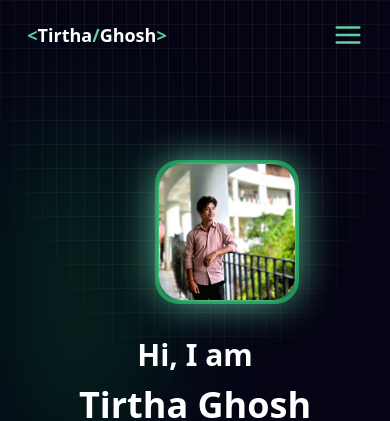
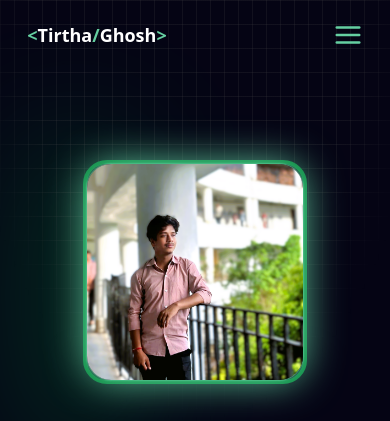
Before and after one commit to tirthaGhosh91213/Tirtha_Portfolio, a React (Vite) app: page / in a window 390 px wide. Shown: the top 421 px of the page. Built offline with nearby package versions, Linux system fonts and the light colour scheme.

Commit message:
made  the prfile image larger

```diff
--- a/src/components/about.jsx
+++ b/src/components/about.jsx
@@ -8,7 +8,6 @@ const About = () => {
   const [index, setIndex] = useState(0);
   const phrases = [
     'Fullstack Developer',
-    'DevOps',
     'Coder',
   ];
 
@@ -81,7 +80,7 @@ const About = () => {
 
         <div className="md:w-1/2 flex justify-center md:justify-end">
           <Tilt
-  className="w-36 h-36 sm:w-48 sm:h-48 md:w-72 md:h-72 ml-16 border-4 border-green-700 rounded-3xl"
+  className="w-56 h-56 sm:w-64 sm:h-64 md:w-80 md:h-80 ml-0 md:ml-16 border-4 border-green-700 rounded-3xl"
   tiltMaxAngleX={20}
   tiltMaxAngleY={20}
   perspective={1000}
@@ -92,13 +91,15 @@ const About = () => {
   <img
     src={profileImage}
     alt="Tirtha Ghosh"
-    className="w-2xl h-full rounded-3xl object-cover"
+    className="w-full h-full rounded-3xl object-cover"
     style={{
       background: 'linear-gradient(90deg, #65cfa1, #a855f7)',
       boxShadow: '0 0 2px #65cfa1, 0 0 2px #65cfa1, 0 0 40px #65cfa1',
     }}
   />
 </Tilt>
+
+
 
         </div>
       </div>
```
